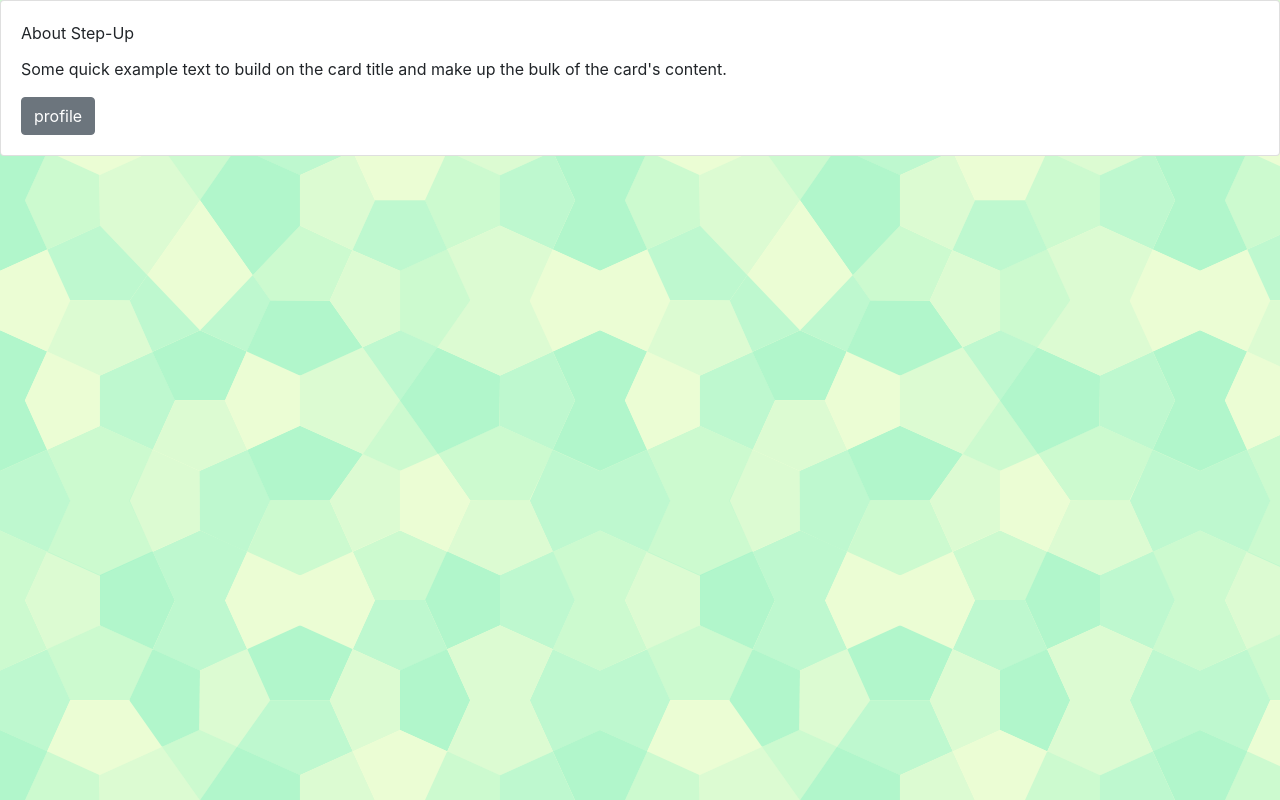
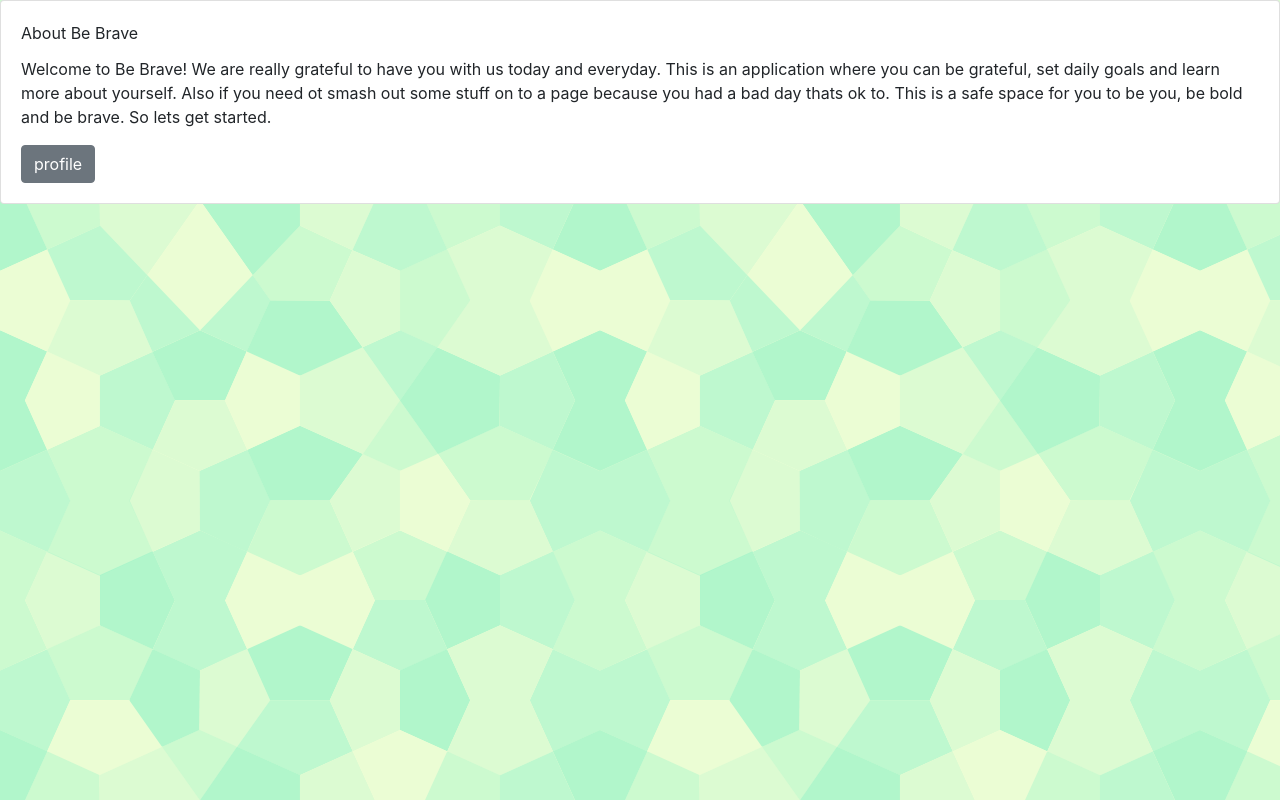
Before and after one commit to messejessie/Step-Up, a React (Create React App) app in the folder step-up/: page /aboutus in a window 1280 px wide. Built offline with nearby package versions, Linux system fonts and the light colour scheme.

Commit message:
about page

```diff
--- a/step-up/src/Pages/About.js
+++ b/step-up/src/Pages/About.js
@@ -24,8 +24,11 @@ class About extends React.Component {
       <div>
         <Card>
           <CardBody>
-            <CardTitle>About Step-Up</CardTitle>
-            <CardText>Some quick example text to build on the card title and make up the bulk of the card's content.</CardText>
+            <CardTitle>About Be Brave</CardTitle>
+            <CardText>Welcome to Be Brave! We are really grateful to have you with us today and everyday. This is an application where you can
+              be grateful, set daily goals and learn more about yourself. Also if you need ot smash out some stuff on to a page because you had a bad
+              day thats ok to. This is a safe space for you to be you, be bold and be brave. So lets get started.
+            </CardText>
             {this.renderRedirect()}
             <Button onClick={this.setRedirect}>profile</Button>
           </CardBody>
```
